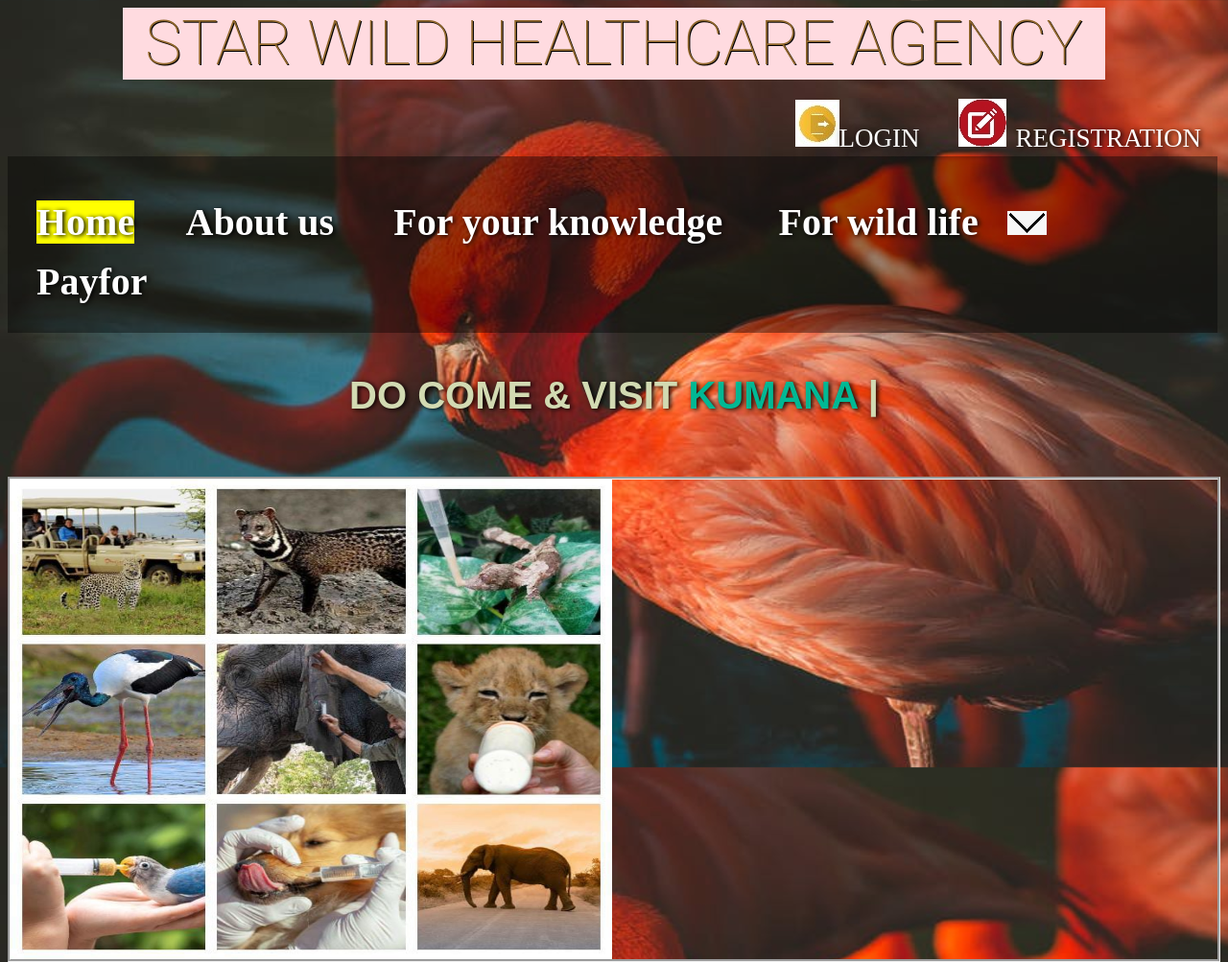
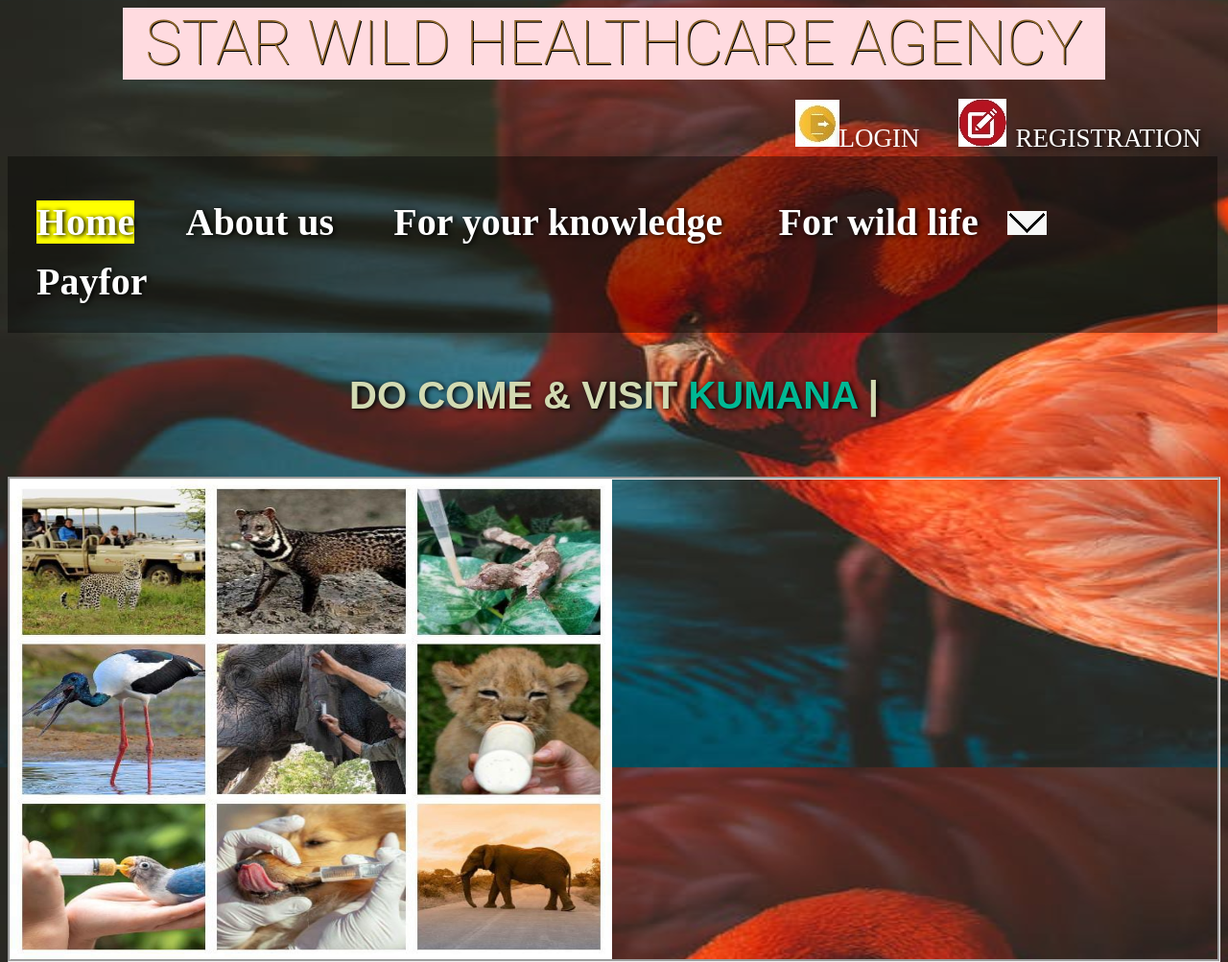
Before and after one commit to moksha622/final-year-project, a plain HTML site: page index.html in a window 1280 px wide. Shown: the top 1003 px of the page at 96% size. Drawn offline with Linux system fonts and the light colour scheme.

Commit message:
Update index.html

```diff
--- a/index.html
+++ b/index.html
@@ -137,7 +137,7 @@ background-color: yellow;
 body{
 
 background-image:url("images/home page background.jpeg");
-background-size: 1350px 800px;
+background-size: 2000px 800px;
 
 
   font-family: Arial;
```
